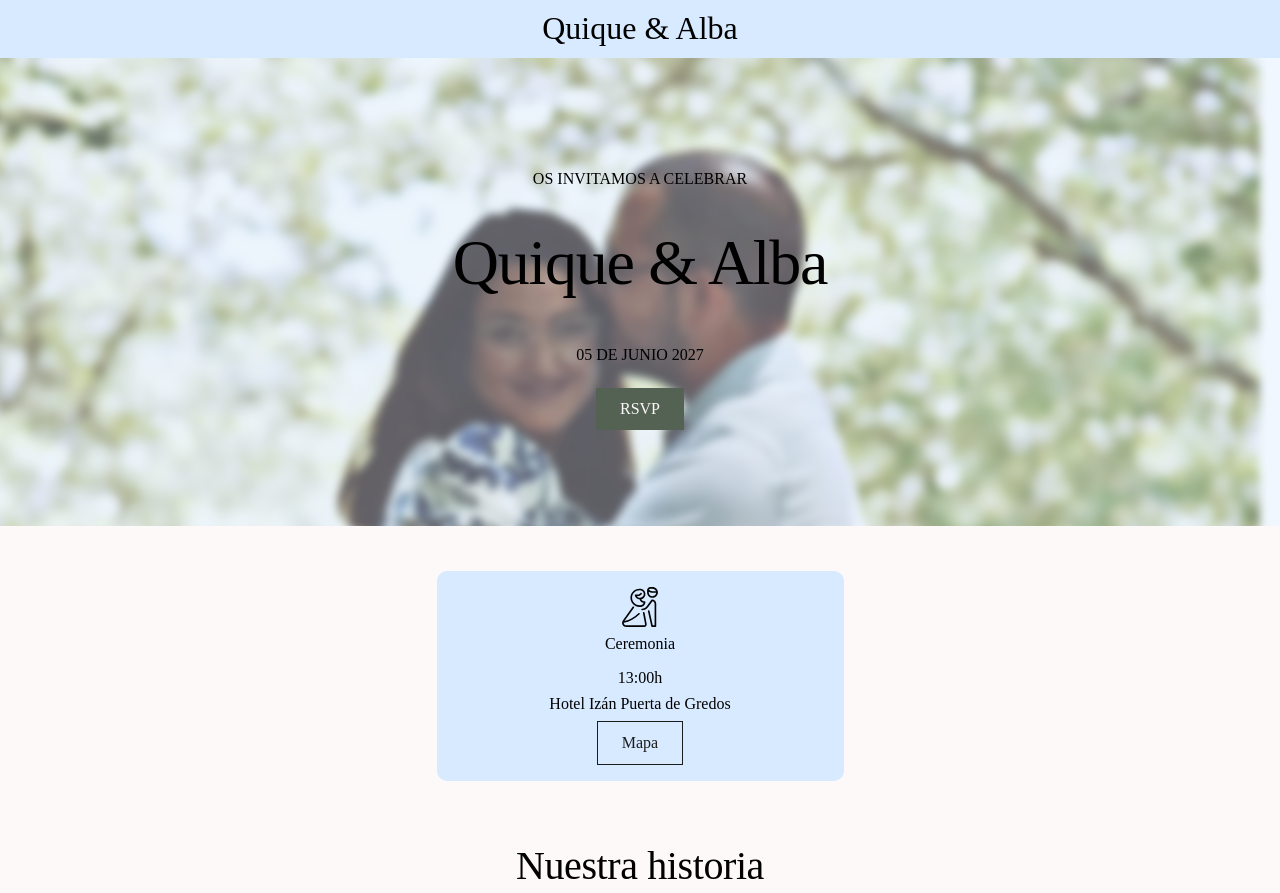
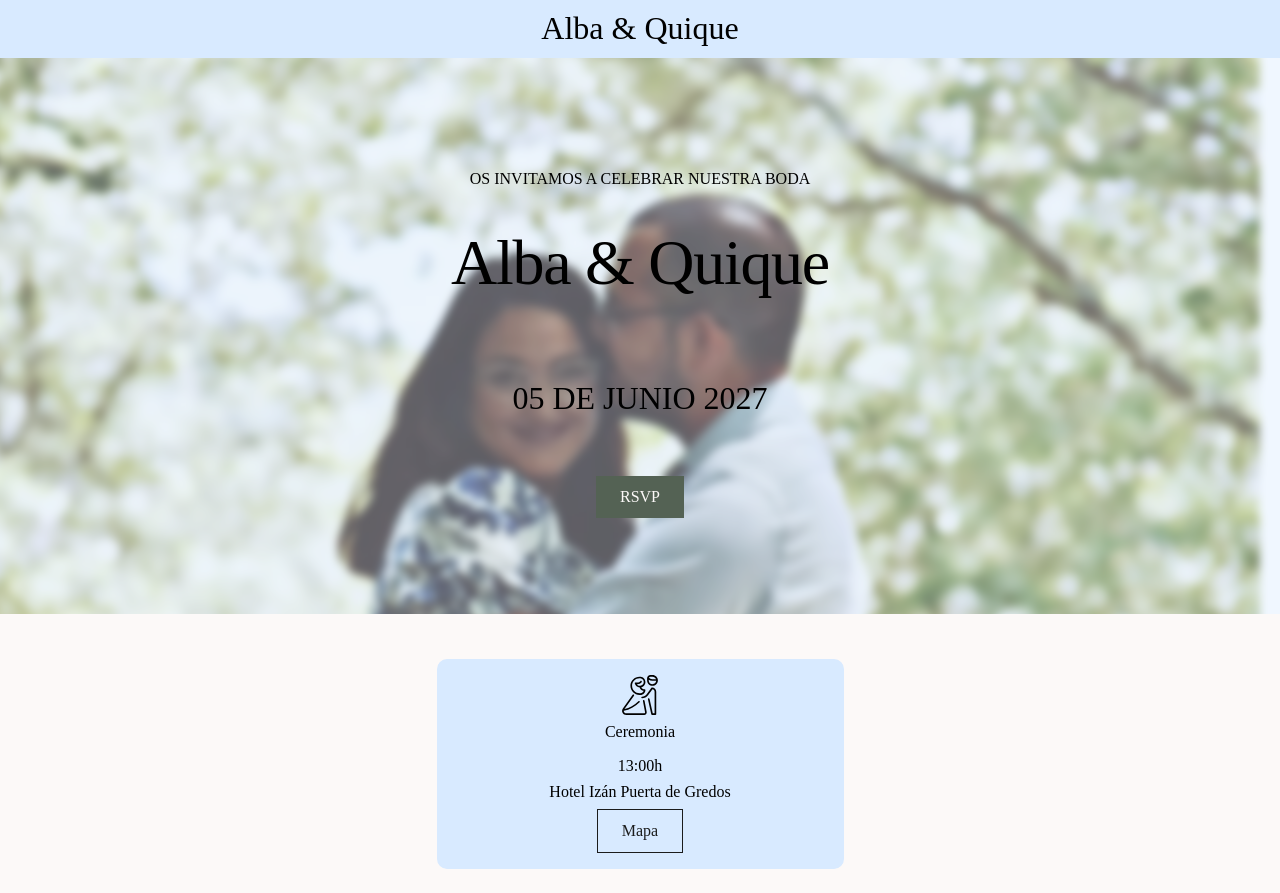
Before and after one commit to albayquique/boda, a plain HTML site: page index.html in a window 1280 px wide. Shown: the top 893 px of the page. Drawn offline with Linux system fonts and the light colour scheme; a web font is replaced by a local one.

Commit message:
fix(presentation): update styles and center text

```diff
--- a/index.html
+++ b/index.html
@@ -28,14 +28,14 @@
 
 <body>
     <header class="bg-soft-background font-display text-headline-md p-2">
-        Quique & Alba
+        Alba & Quique
     </header>
     <main class="wedding">
         <section class="wedding__presentation">
-            <p>OS INVITAMOS A CELEBRAR</p>
-            <span class="font-display text-display-lg">Quique & Alba</span>
+            <p>OS INVITAMOS A CELEBRAR NUESTRA BODA</p>
+            <span class="font-display text-display-lg">Alba & Quique</span>
             <span class="wedding__separator"></span>
-            <span>05 DE JUNIO 2027</span>
+            <p class="font-display text-headline-md">05 DE JUNIO 2027</p>
             <a class="btn-primary" href="https://eu.forms.app/albajimnezjimnez/formulario-de-confirmación-de-asistencia-a-la-boda">
                 RSVP
             </a>
--- a/styles.css
+++ b/styles.css
@@ -364,6 +364,7 @@ header {
     background-color: #d8eaff63;
     gap: var(--space-6);
     padding: var(--space-24) 0;
+    text-align: center;
 }
 
 .wedding__presentation::before {
```
